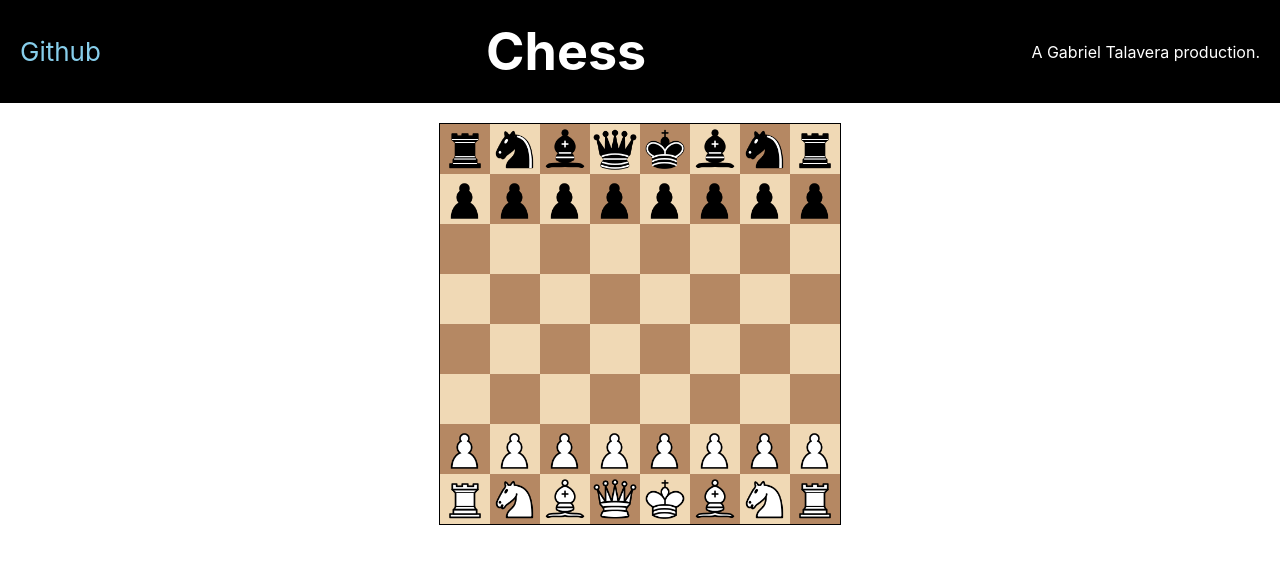
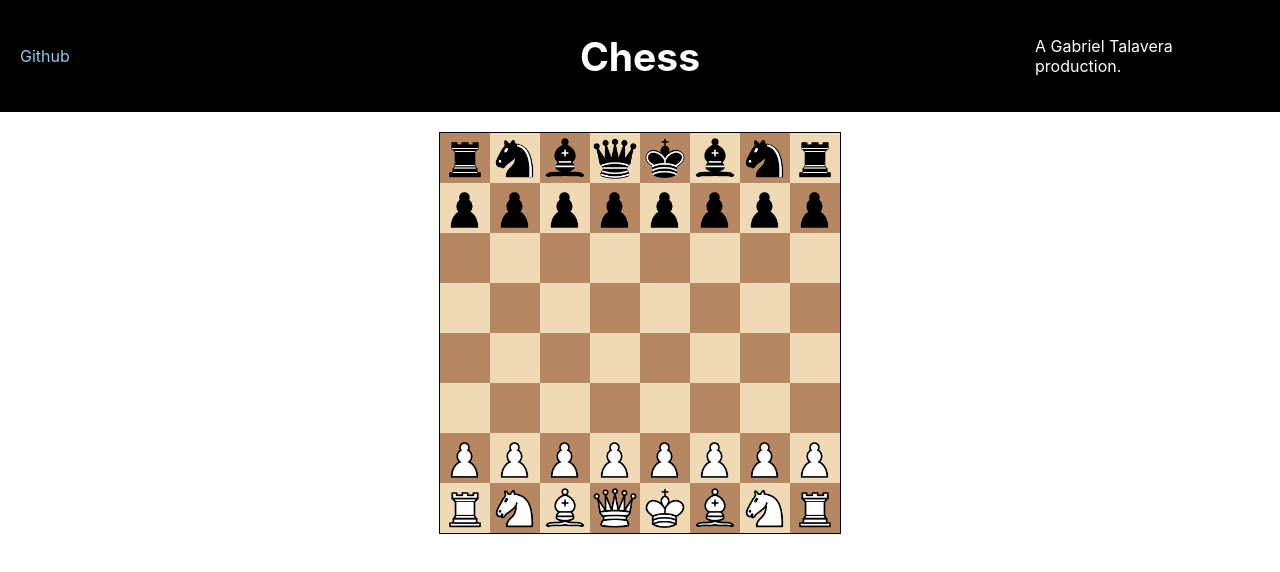
Before and after one commit to gabrieltal/chess, a React (Create React App) app: page / in a window 1280 px wide. Shown: the top 572 px of the page. Built offline with nearby package versions, Linux system fonts and the light colour scheme.

Commit message:
Added grid styles and updated nav so the chess title can be centered

```diff
--- a/src/App.css
+++ b/src/App.css
@@ -47,12 +47,25 @@ a:hover {
   justify-content: center;
 }
 
+.justify-content-end {
+  justify-content: flex-end;
+}
+
 .align-items-center {
   align-items: center;
 }
 
 .flex-column {
   flex-direction: column;
+}
+
+/* Grid */
+.d-grid {
+  display: grid;
+}
+
+.nav-grid {
+  grid-template-columns: 225px auto 225px;
 }
 
 /* Utils */
@@ -105,3 +118,14 @@ header {
   width: 50px;
   height: 50px;
 }
+
+/* On Small Screens 600px or less */
+@media only screen and (max-width: 600px) {
+  .nav-grid {
+    grid-template-columns: auto;
+  }
+
+  .hide-on-sm {
+    display: none;
+  }
+}
--- a/src/App.js
+++ b/src/App.js
@@ -4,12 +4,12 @@ import Game from './components/game';
 function App() {
   return (
     <div className="app">
-      <header className="d-flex justify-content-between bg-black p-2 align-items-center white">
-        <nav>
-          <a href="https://github.com/gabrieltal/chess" target="_blank" rel="noopener noreferrer">Github</a>
+      <header className="bg-black p-2 white">
+        <nav className="d-grid nav-grid align-items-center">
+          <a className="hide-on-sm font-md" href="https://github.com/gabrieltal/chess" target="_blank" rel="noopener noreferrer">Github</a>
+          <div className="d-flex justify-content-center"><h1 className="m-0">Chess</h1></div>
+          <div className="d-flex justify-content-end hide-on-sm"><p className="font-md">A <a className="white" href="https://github.com/in/gvtalavera" target="_blank" rel="noopener noreferrer">Gabriel Talavera</a> production.</p></div>
         </nav>
-        <h1 className="m-0">Chess</h1>
-        <p className="font-md">A <a className="white" href="https://github.com/in/gvtalavera" target="_blank" rel="noopener noreferrer">Gabriel Talavera</a> production.</p>
       </header>
       <main className="d-flex flex-column align-items-center vw-100">
         <Game />
```
